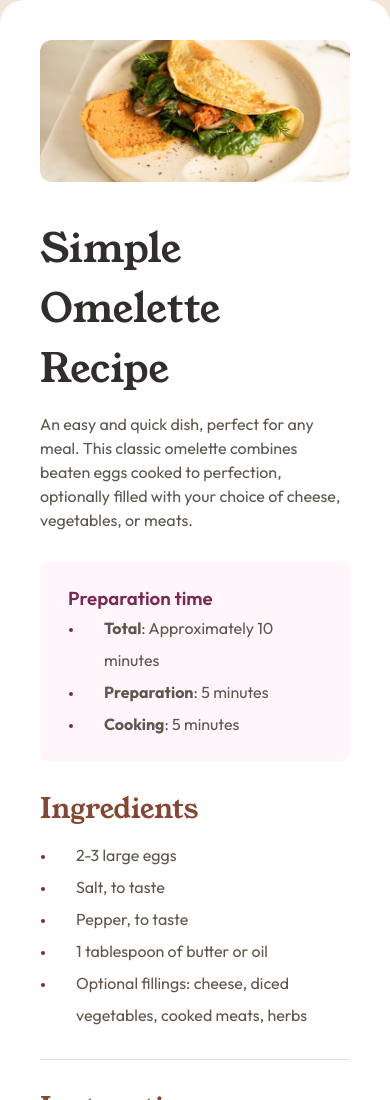
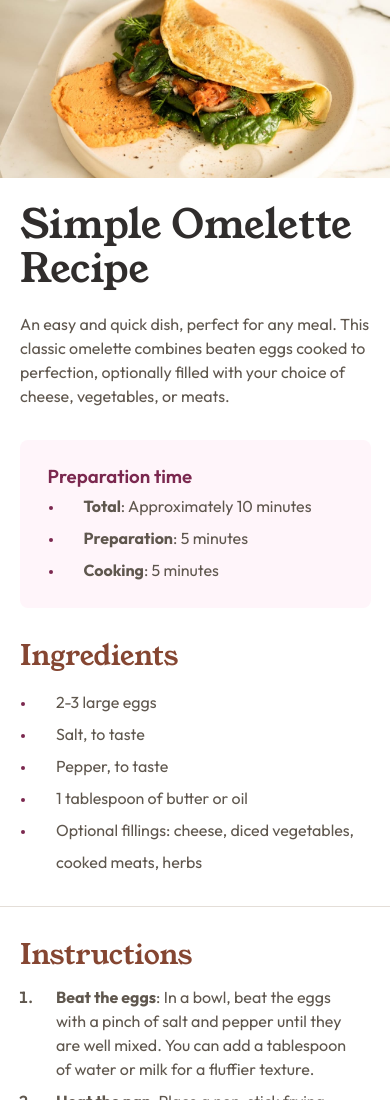
Before and after one commit to IrieBee/fem-recipe-page, a plain HTML site: page index.html in a window 390 px wide. Shown: the top 1100 px of the page. Drawn offline with Linux system fonts and the light colour scheme.

Commit message:
Add mobile style

```diff
--- a/style.css
+++ b/style.css
@@ -170,3 +170,27 @@ footer a {
 footer a:hover {
     color: var(--neutral-darkCharcoal);
 }
+
+@media (max-width: 500px) {
+    main {
+        border-radius: 0;
+        padding: 0;
+    }
+    img {
+        border-radius: 0;
+    }
+    h1 {
+        line-height: 1.1;
+        padding: 1.25rem;
+    }
+    header p {
+        padding: 0 1.25rem 2rem;
+    }
+    div {
+        padding: 0 1.25rem;
+    }
+    .preparationTime {
+        max-width: 90%;
+        margin: auto;
+    }
+}
```
